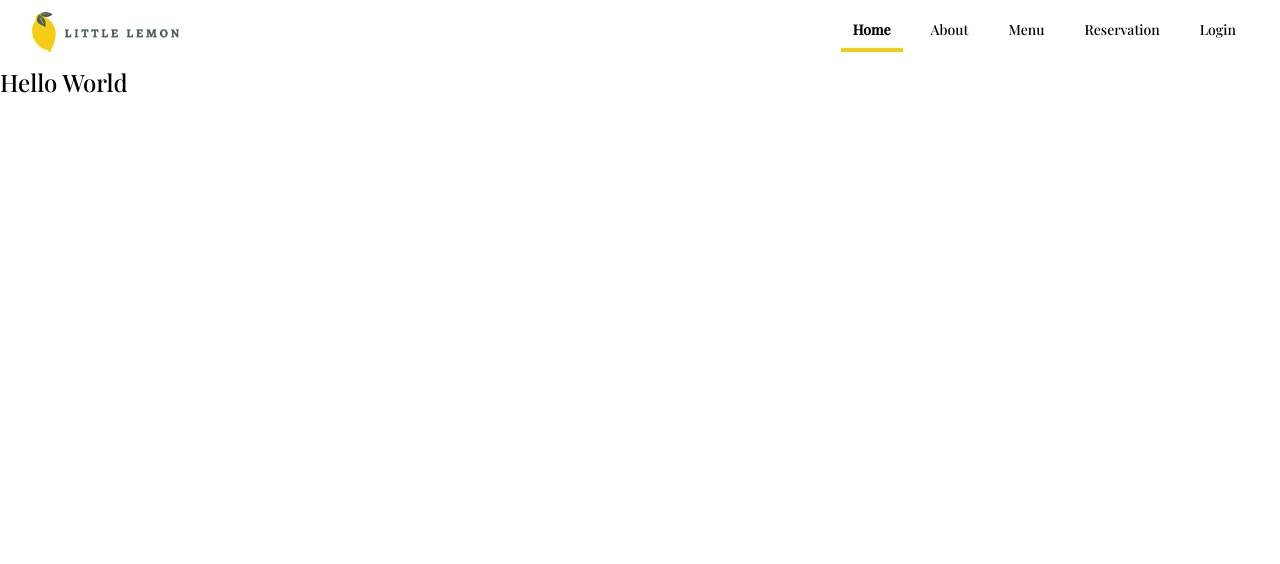
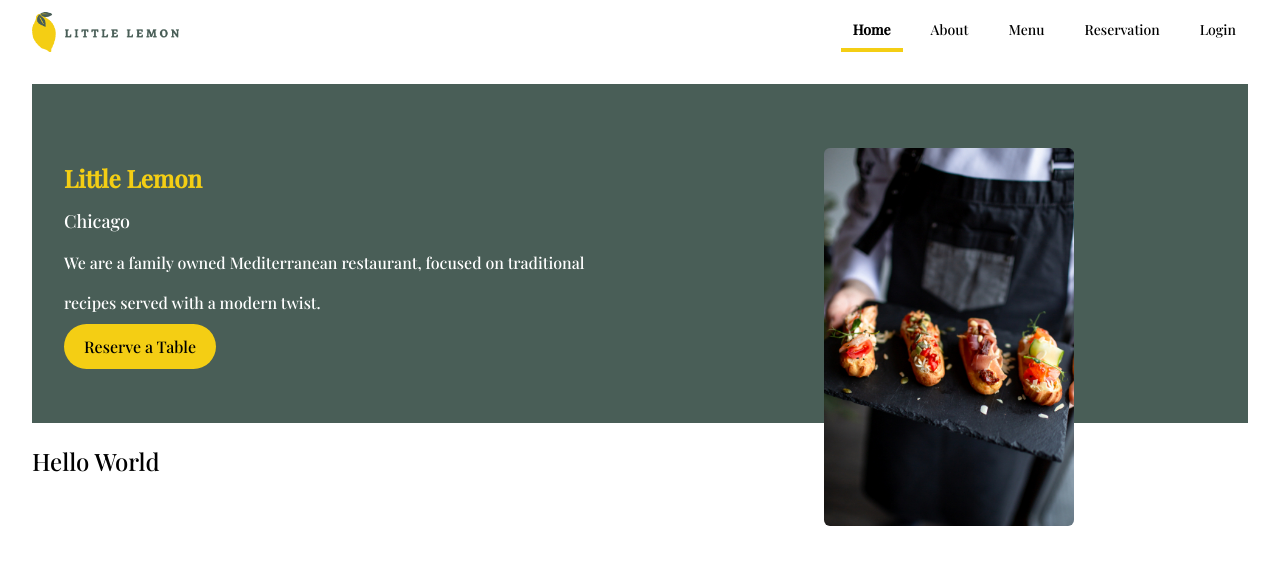
Before and after one commit to ciweisoon/little-lemon, a Next.js app: page / in a window 1280 px wide. Shown: the top 564 px of the page. Built offline with nearby package versions, Linux system fonts and the light colour scheme.

Commit message:
add hero section

```diff
--- a/app/page.tsx
+++ b/app/page.tsx
@@ -1,6 +1,9 @@
+import HeroSection from "./ui/home/hero-section"
+
 export default function Home() {
   return (
-    <main className="flex min-h-screen">
+    <main className="mx-auto max-w-7xl px-2 sm:px-6 lg:px-8">
+      <HeroSection />
       <h1>Hello World</h1>
     </main>
   );
--- /dev/null
+++ b/app/ui/home/hero-section.tsx
@@ -0,0 +1,31 @@
+import React from 'react';
+import Image from 'next/image';
+import Hero_Section from '@/public/restaurant/hero-section.jpg';
+import Link from 'next/link';
+
+const HeroSection = () => {
+  return (
+    <section className="relative isolate px-10 py-16 lg:px-8 bg-custom-green my-5 grid grid-cols-1 gap-4 md:grid-cols-2">
+        <div>
+            <h1 className='font-black text-custom-yellow py-3'>Little Lemon</h1>
+            <h3 className='font-medium text-white pb-2'>Chicago</h3>
+            <p className='break-normal text-white leading-10 pb-3'>We are a family owned Mediterranean restaurant, focused on traditional recipes served with a modern twist.</p>
+            <Link
+                type="button"
+                href="/reservation"
+                className="bg-custom-yellow rounded-full px-5 py-3 mt-2"
+            >Reserve a Table</Link>
+        </div>
+        <div className='relative hidden md:block'>
+            <Image
+                src={Hero_Section}
+                alt='Hero Section Image'
+                width={250}
+                className="absolute right-1/4 rounded-md align-center"
+            />
+        </div>
+    </section>
+  )
+}
+
+export default HeroSection;
```
Also changed, not shown: public/restaurant/hero-section.jpg (added).
